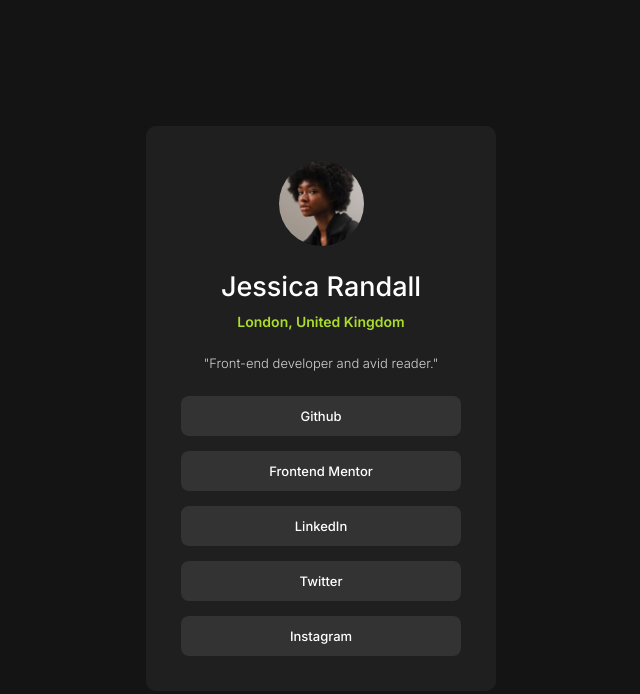
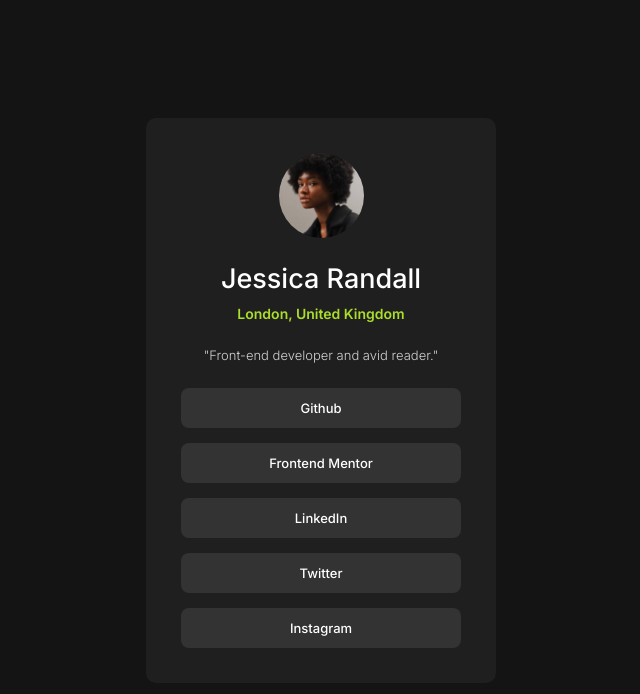
Before and after one commit to mostafajr10psg/Social-links-profile, a plain HTML site: page index.html in a window 1280 px wide. Shown: the whole page, without its empty margins (319-959 px from the left). Drawn offline with Linux system fonts and the light colour scheme.

Commit message:
Edit Somethings

```diff
--- a/CSS/master.css
+++ b/CSS/master.css
@@ -1,5 +1,6 @@
 body {
-  height: 100vh;
+  min-height: 100vh;
+  margin: 0;
   font-family: "Inter", sans-serif;
   background-color: #141414;
   display: flex;
```
